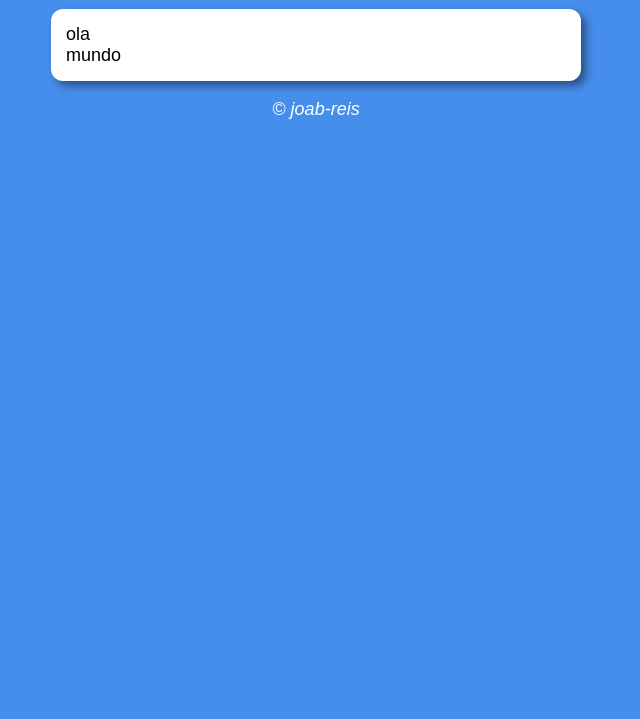
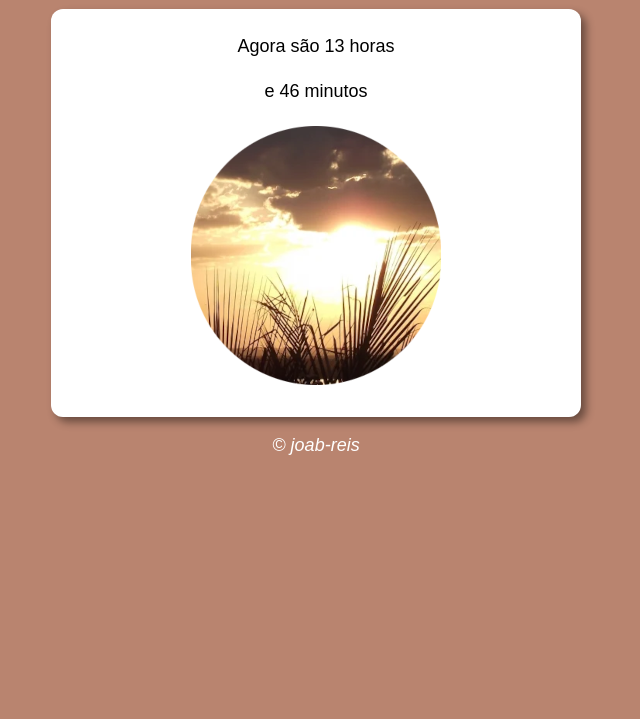
Before and after one commit to joab-reis/projeto-html5-css3-js, a plain HTML site: page index.html in a window 1280 px wide. Shown: the part 81-800 px from the top of the page, without its empty margins (324-964 px from the left). Drawn offline with Linux system fonts and the light colour scheme.

Commit message:
atualizaçao 2

```diff
--- a/index.html
+++ b/index.html
@@ -7,16 +7,19 @@
     <title>Document</title>
     <link rel="stylesheet" href="style.css">
 </head>
-<body>
+<body onload="carregar()">
     <header>
-        <h1>titulo</h1>
+        <h1>hora do dia</h1>
     </header>
     <section>
-        <div>
-            ola
+        <div id="msg">
+            mensagem com a hora
         </div>
-        <div>
-            mundo
+        <div id="minu">
+            minuto
+        </div>
+        <div id="foto">
+            <img id="imagem" src="manha.png" alt="foto do dia">
         </div>
     </section>
     <footer>
--- a/script.js
+++ b/script.js
@@ -1 +1,25 @@
-window.alert("ola mundo")
+
+function carregar() {
+    let msg = window.document.getElementById("msg")
+    let minu = window.document.getElementById("minu")
+    let img = window.document.getElementById("imagem")
+    let data0 = new Date()
+    let hora = data0.getHours()
+    let data1 = new Date()
+    let minuto = data1.getMinutes()
+    msg.innerHTML = `Agora são ${hora} horas`
+    minu.innerHTML = `e ${minuto} minutos`
+    if (hora >= 0 && hora < 12) {
+        //bom dia
+        img.src = "manha.png"
+        document.body.style.background = "#e2cd9f"
+    } else if (hora >= 12 && hora < 18) {
+        //boa tarde
+        img.src = "tarde.png"
+        document.body.style.background = "#b9846f"
+    } else {
+        //boa noite
+        img.src = "noite.png"
+        document.body.style.background = "#515154"
+    }
+}
--- a/style.css
+++ b/style.css
@@ -17,7 +17,8 @@ section {
     box-shadow: 5px 5px 8px rgba(0, 0, 0, 0.436);
 }
 div {
-
+    text-align: center;
+    padding: 12px;
 }
 footer {
     color: white;
```
Also changed, not shown: manha.png (added), noite.png (added), tarde.png (added).
